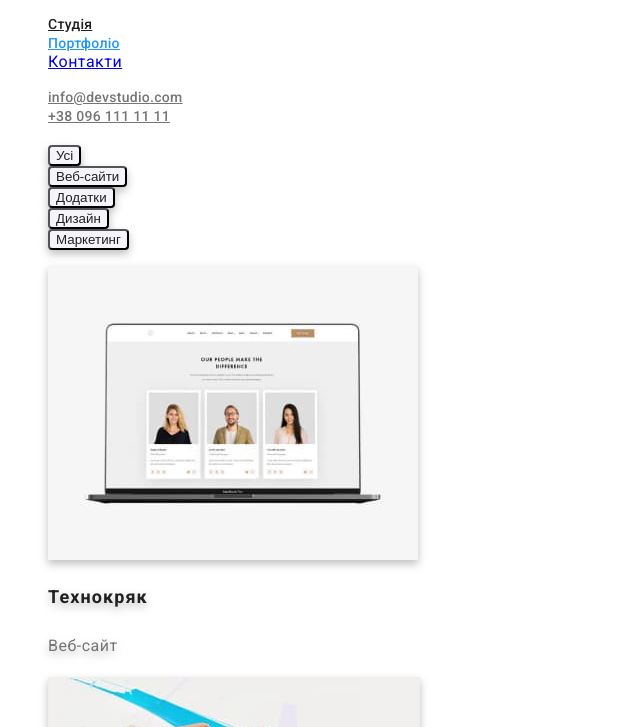
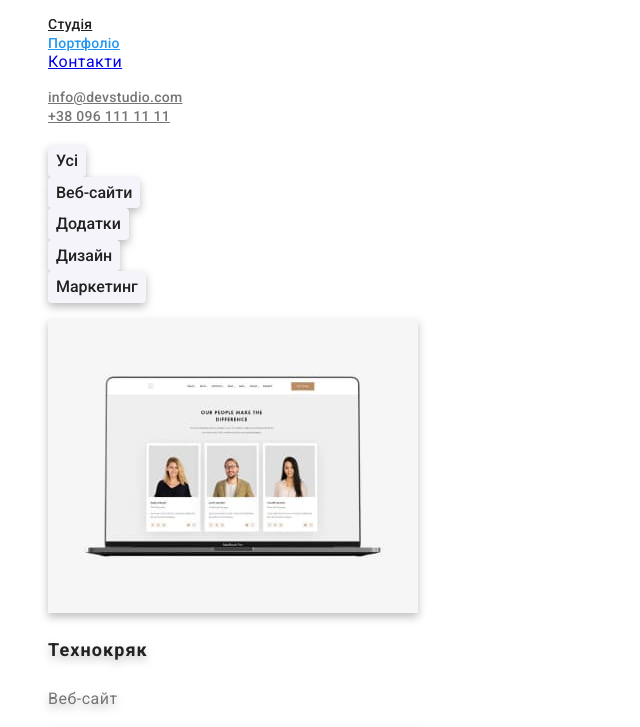
Before and after one commit to YakimovIgor/goit-markup-hw-02, a plain HTML site: page portfolio.html in a window 1280 px wide. Shown: the part 41-768 px from the top of the page, without its empty margins (0-640 px from the left). Drawn offline with Linux system fonts and the light colour scheme.

Commit message:
добавляет корректировки

```diff
--- a/css/styles.css
+++ b/css/styles.css
@@ -189,6 +189,14 @@ ul {
   color: #212121;
   background: #f5f4fa;
   border-radius: 4px;
+  font-family: inherit;
+  font-style: normal;
+  font-weight: 500;
+  font-size: 16px;
+  line-height: 1.6;
+  text-align: center;
+  border-color: transparent;
+  cursor: pointer;
 }
 
 .demonstration-image-techno {
```
